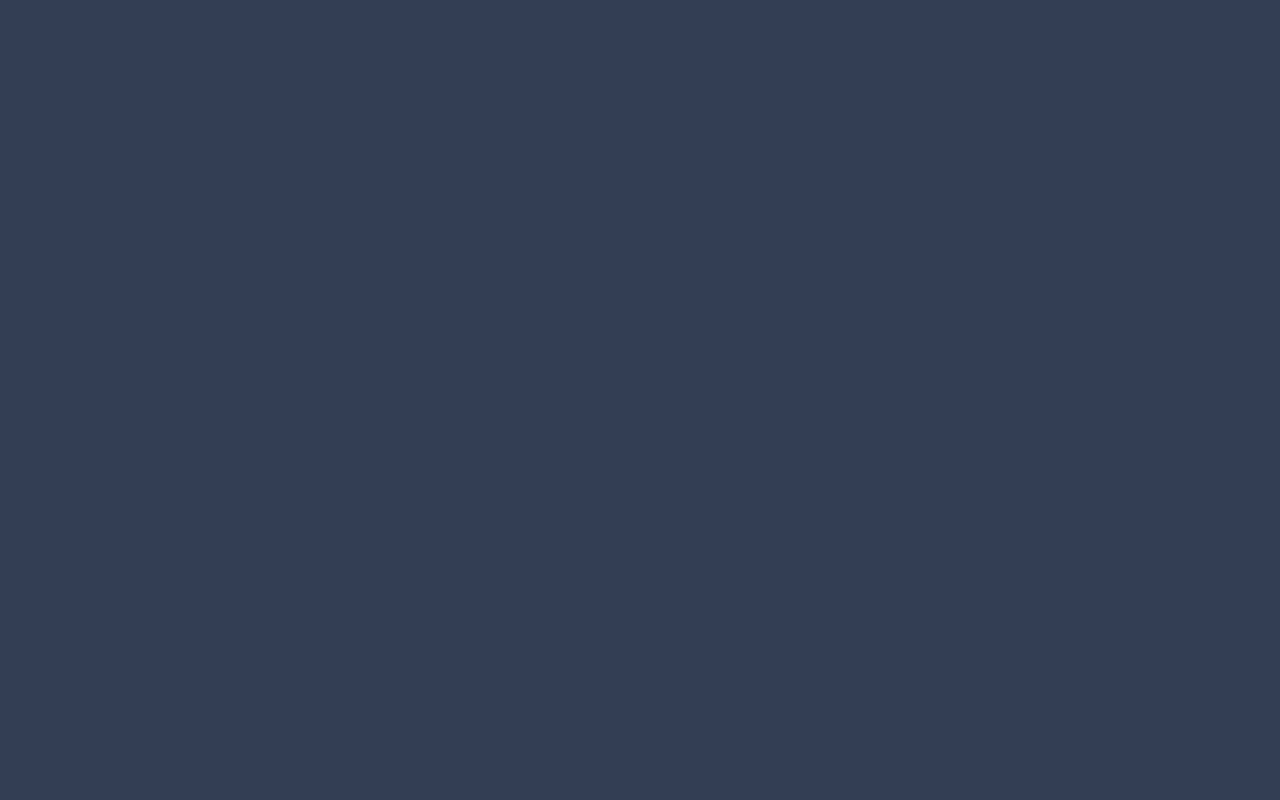
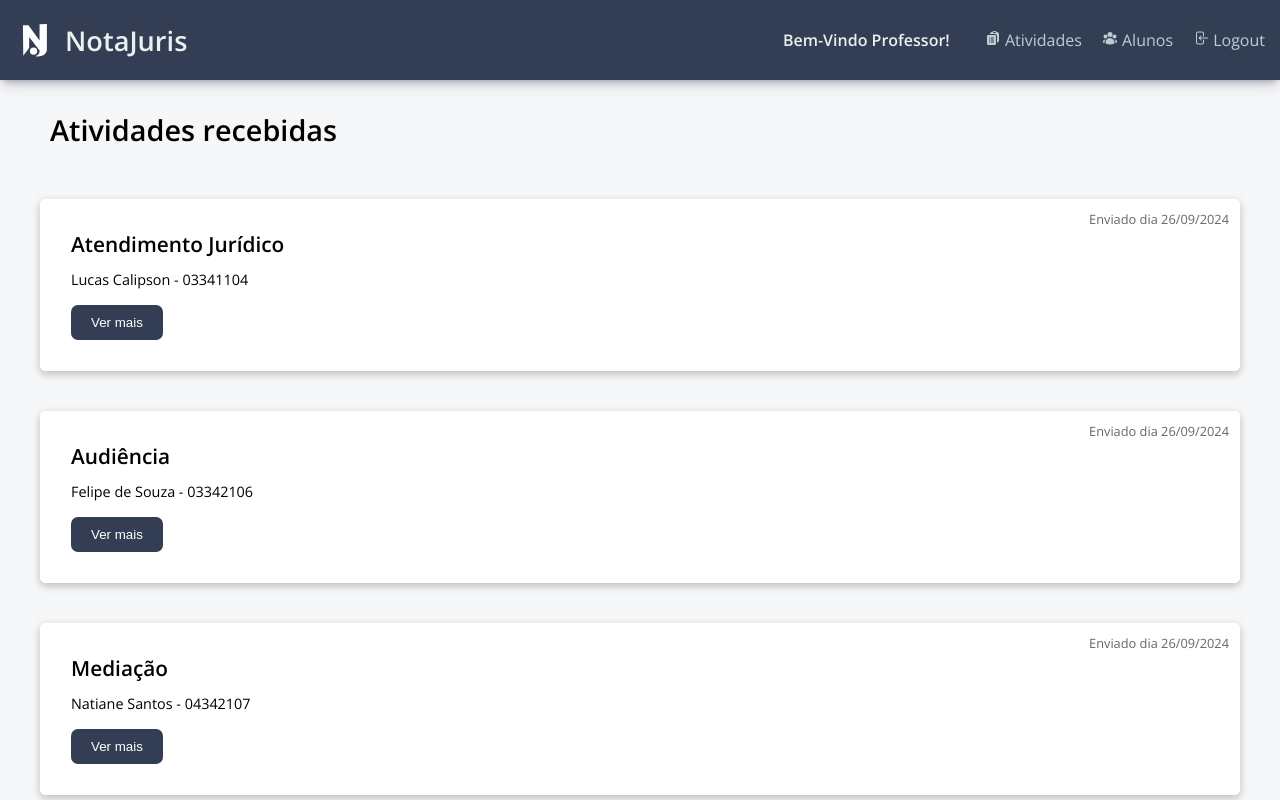
Before and after one commit to NotaJuris/frontend-notajuris, a React (Create React App) app: page /TeacherScreen in a window 1280 px wide. Before the commit this address had no page. Shown: the top 800 px of the page. Built offline with nearby package versions, Linux system fonts and the light colour scheme.

Commit message:
Update Teacher Home page

```diff
--- a/src/App.jsx
+++ b/src/App.jsx
@@ -1,16 +1,19 @@
 import './App.css';
 import LoginScreen from './screens/LoginScreen';
+import TeacherScreen from './screens/TeacherScreen';
+import AdminScreen from './screens/AdminScreen';
+import StudentScreen from './screens/StudentScreen';
 import { BrowserRouter as Router, Route, Routes } from 'react-router-dom';
 
 function App() {
   return (
     <Router>
-      <div className="App">
-        <Routes>
-          <Route path="/" element={<LoginScreen />} />
-
-        </Routes>
-      </div>
+      <Routes>
+        <Route path="/" element={<LoginScreen />} />
+        <Route path="/AdminScreen" element={<AdminScreen />} />
+        <Route path="/StudentScreen" element={<StudentScreen />} />
+        <Route path="/TeacherScreen" element={<TeacherScreen />} />
+      </Routes>
     </Router>
   );
 }
--- a/src/components/TeacherComponents/CardsTeacher/CardsTeacherHome.css
+++ b/src/components/TeacherComponents/CardsTeacher/CardsTeacherHome.css
@@ -0,0 +1,82 @@
+.cards-teacher-container {
+    display: flex;
+    flex-wrap: wrap;
+    justify-content: space-around;
+    gap: 40px;
+    padding: 40px;
+}
+
+.cards-teacher-home {
+    border: 1px solid #fff;
+    border-radius: 5px;
+    padding: 85px;
+    box-shadow: rgba(0, 0, 0, 0.24) 0px 3px 8px;
+    background-color: #fff;
+    min-width: 750px;
+    flex: 1;
+    flex-direction: column;
+    position: relative;
+    display: flex;
+    justify-content: center;
+    align-items: center;
+    transition: transform 0.3s ease;
+}
+
+.cards-teacher-home:hover {
+    transform: scale(1.02);
+}
+
+.card-teacher-title {
+    font-size: 1.3rem;
+    font-weight: bold;
+    position: absolute;
+    top: 30px;
+    left: 30px;
+}
+
+.card-teacher-description {
+    font-size: 0.9rem;
+    margin: 10px 0;
+    position: absolute;
+    top: 60px;
+    left: 30px;
+}
+
+.card-teacher-date {
+    font-size: 0.8rem;
+    color: #777;
+    position: absolute;
+    top: 10px;
+    right: 10px;
+    color: #666;
+}
+
+.card-teacher-button {
+    padding: 10px 20px;
+    background-color: #333e54;
+    color: white;
+    border: none;
+    border-radius: 7px;
+    cursor: pointer;
+    position: absolute;
+    bottom: 30px;
+    left: 30px;
+    transition: background-color 0.3s ease;
+
+
+}
+
+.card-teacher-button:hover {
+    background-color: #444d66;
+}
+
+@media (max-width: 768px) {
+    .cards-teacher-home {
+        flex: 1 1 100%;
+        margin-bottom: 20px;
+    }
+
+    .cards-teacher-container {
+        padding: 10px;
+    }
+}
--- a/src/components/TeacherComponents/CardsTeacher/CardsTeacherHome.jsx
+++ b/src/components/TeacherComponents/CardsTeacher/CardsTeacherHome.jsx
@@ -0,0 +1,16 @@
+import React from 'react';
+import './CardsTeacherHome.css';
+
+const CardsTeacherHome = ({title, description, date}) => {
+    return (
+        <div className="cards-teacher-home">
+            <h2 className="card-teacher-title">{title}</h2>
+            <p className="card-teacher-description">{description}</p>
+            <p className="card-teacher-date">Enviado dia {date}</p>
+            <button className="card-teacher-button">Ver mais</button>
+        </div>
+    );
+
+}
+
+export default CardsTeacherHome;
--- a/src/components/TeacherComponents/NavbarTeacher/NavbarTeacher.css
+++ b/src/components/TeacherComponents/NavbarTeacher/NavbarTeacher.css
@@ -1,52 +1,62 @@
-@import url('https://fonts.googleapis.com/css2?family=Open+Sans:ital,wght@0,300..800;1,300..800&display=swap');
+@import url('https://fonts.googleapis.com/css2?family=Open+Sans:wght@300;400;600&display=swap');
 
 * {
     margin: 0;
     padding: 0;
+    box-sizing: border-box;
 }
 
 body {
+    font-family: 'Open Sans', sans-serif;
     margin: 0;
     padding: 0;
-    font-family: 'Open Sans', sans-serif;
 }
 
-.navbar {
+.navbar_teacher {
     background-color: #333e54;
     display: flex;
     justify-content: space-between;
     align-items: center;
-    width: 100vw;
+    width: 100%;
     height: 80px;
-    box-shadow: rgba(0, 0, 0, 0.35) 0px 5px 15px;
+    position: fixed;
+    top: 0;
+    left: 0;
     padding: 0 15px;
+    box-shadow: rgba(50, 50, 93, 0.25) 0px 6px 12px -2px, rgba(0, 0, 0, 0.3) 0px 3px 7px -3px;
+    z-index: 1000;
 }
 
-.navbar-left {
+.navbar_teacher-left {
     display: flex;
     align-items: center;
     color: #ecf0f1;
-    font-size: 1.4rem;
-    font-weight: bold;
 }
 
 .navbar-logo {
     width: 40px;
     height: auto;
     margin-right: 10px;
+
 }
 
-.navbar-right {
+.navbar_teacher-left h2 {
+    font-size: 1.7rem;
+    color: #ecf0f1;
+    font-weight: 600;
+
+}
+
+.navbar_teacher-right {
     display: flex;
     align-items: center;
-    gap: 15px;
+    gap: 20px;
 }
-
 
 .logout-link, .alunos-link, .atividades-link {
     color: #bccdd1;
     text-decoration: none;
-    font-size: 0.9rem;
+    font-size: 1rem;
     transition: color 0.3s ease, transform 0.3s ease;
 }
 
@@ -56,42 +66,37 @@ body {
 }
 
 .welcome-message {
-    margin-right: 20px;
     color: #ecf0f1;
+    font-weight: 400;
+    margin-right: 15px;
+    font-weight: 600;
 }
 
 @media (max-width: 768px) {
-    .navbar {
+    .navbar_teacher {
         flex-direction: column;
         height: auto;
+        padding: 10px 15px;
     }
 
-    .navbar-left, .navbar-right {
+    .navbar_teacher-left, .navbar_teacher-right {
         justify-content: space-between;
         width: 100%;
         margin: 10px 0;
     }
 
-
-    .navbar-right {
-        justify-content: flex-end;
-    }
-
-    .welcome-message {
-        margin-right: 0;
+    .navbar_teacher-right {
+        justify-content: center;
+        gap: 10px;
     }
 }
 
 @media (max-width: 480px) {
-    .navbar-left {
+    .navbar_teacher-left h1 {
         font-size: 1.2rem;
     }
 
-    .menu-icon {
-        font-size: 28px;
-    }
-
     .logout-link, .alunos-link, .atividades-link {
-        font-size: 0.8rem;
+        font-size: 0.9rem;
     }
 }
--- a/src/components/TeacherComponents/NavbarTeacher/NavbarTeacher.jsx
+++ b/src/components/TeacherComponents/NavbarTeacher/NavbarTeacher.jsx
@@ -1,6 +1,5 @@
 import React from 'react';
-import { HiMenu } from 'react-icons/hi';
-import { HiClipboardDocumentList, HiUserGroup, HiArrowLeftStartOnRectangle  } from "react-icons/hi2";
+import { HiClipboardDocumentList, HiUserGroup, HiArrowLeftOnRectangle } from "react-icons/hi2";
 import logo_notajuris from '../../../assets/images/logo_notajuris.svg';
 import './NavbarTeacher.css';
 
@@ -8,20 +7,20 @@ const NavbarTeacher = () => {
     return (
         <nav className="navbar_teacher">
             <div className="navbar_teacher-left">
-            <img src={logo_notajuris} alt="NotaJuris Logo" className="navbar-logo" />
-                <h1>NotaJuris</h1>
+                <img src={logo_notajuris} alt="NotaJuris Logo" className="navbar-logo" />
+                <h2>NotaJuris</h2>
             </div>
 
             <div className="navbar_teacher-right">
                 <h4 className="welcome-message">Bem-Vindo Professor!</h4>
-                <Link to="#" className='atividades-link'>
+                <a href="#" className='atividades-link'>
                     <HiClipboardDocumentList className="icon" /> Atividades
-                </Link>
-                <Link to="#" className='alunos-link'>
+                </a>
+                <a href="#" className='alunos-link'>
                     <HiUserGroup className="icon" /> Alunos
-                </Link>
+                </a>
                 <a href="#" className='logout-link'>
-                    <HiArrowLeftStartOnRectangle className="icon" /> Logout
+                    <HiArrowLeftOnRectangle className="icon" /> Logout
                 </a>
             </div>
         </nav>
--- a/src/screens/AdminScreen.jsx
+++ b/src/screens/AdminScreen.jsx
@@ -1,9 +1,9 @@
-function AdminScreen(){
-  return(
+function AdminScreen() {
+  return (
     <div>
-
+      <h1>Ola mundo</h1>
     </div>
   );
 }
 
-export default AdminScreen()
+export default AdminScreen;
--- a/src/screens/LoginScreen.jsx
+++ b/src/screens/LoginScreen.jsx
@@ -33,18 +33,19 @@ const LoginScreen = () => {
         headers: headers
       });
 
-      //Aqui as informações do usuário
+      //Aqui para exibir as informações do usuário
       const userInfo = userResponse.data;
 
       console.log("Dados do usuário: ", userInfo);
 
+      if (userInfo.cargo === 'Professor') {
+        navigate('/TeacherScreen');
+      } else if (userInfo.cargo === 'Aluno') {
+        navigate('/StudentScreen');
+      } else if (userInfo.cargo === 'SUPERADMIN') {
+        navigate('/TeacherScreen');
+      }
 
-      if (response.status === 200) {
-        console.log('Login realizado:', response.data);
-        navigate('/TeacherScreen');
-      } else {
-        setErrorMessage(response.data.message || 'Erro ao efetuar o login.');
-      }
     } catch (error) {
       console.error('Erro: ', error);
       setErrorMessage('Erro ao se conectar com a API.');
--- /dev/null
+++ b/src/screens/TeacherScreen.css
@@ -0,0 +1,17 @@
+body {
+    background-color: #f6f7f8;
+    margin: 0;
+    padding: 0;
+    font-family: 'Open Sans', sans-serif;
+}
+
+.teacher-screen {
+    padding-top: 100px;
+}
+
+.h2-home {
+    font-size: 1.2rem;
+    padding: 10px;
+    padding-left : 50px;
+    font-weight: bold;
+}
--- a/src/screens/TeacherScreen.jsx
+++ b/src/screens/TeacherScreen.jsx
@@ -1,9 +1,45 @@
-function TeacherScreen() {
-    return (
-      <div>
-        <h1>Ola mundo</h1>
+import React from 'react';
+import CardsTeacherHome from '../components/TeacherComponents/CardsTeacher/CardsTeacherHome';
+import NavbarTeacher from '../components/TeacherComponents/NavbarTeacher/NavbarTeacher';
+import './TeacherScreen.css';
+
+const TeacherScreen = () => {
+  return (
+    <div className="teacher-screen">
+      <NavbarTeacher />
+      <div className="h2-home">
+        <h2>Atividades recebidas</h2>
       </div>
-    );
-  }
+      <div className="cards-teacher-container">
+        <CardsTeacherHome
+          title='Atendimento Jurídico'
+          description='Lucas Calipson - 03341104'
+          date='26/09/2024'
+        />
+        <CardsTeacherHome
+          title='Audiência'
+          description='Felipe de Souza - 03342106'
+          date='26/09/2024'
+        />
+        <CardsTeacherHome
+          title='Mediação'
+          description='Natiane Santos - 04342107'
+          date='26/09/2024'
+        />
+        <CardsTeacherHome
+          title='Atendimento Jurídico'
+          description='Camila Farias - 03341104'
+          date='26/09/2024'
+        />
+        <CardsTeacherHome
+          title='Audiência'
+          description='Joseferson Querino - 03357133'
+          date='26/09/2024'
+        />
 
-  export default TeacherScreen;
+      </div>
+    </div>
+  );
+}
+
+export default TeacherScreen;
```
